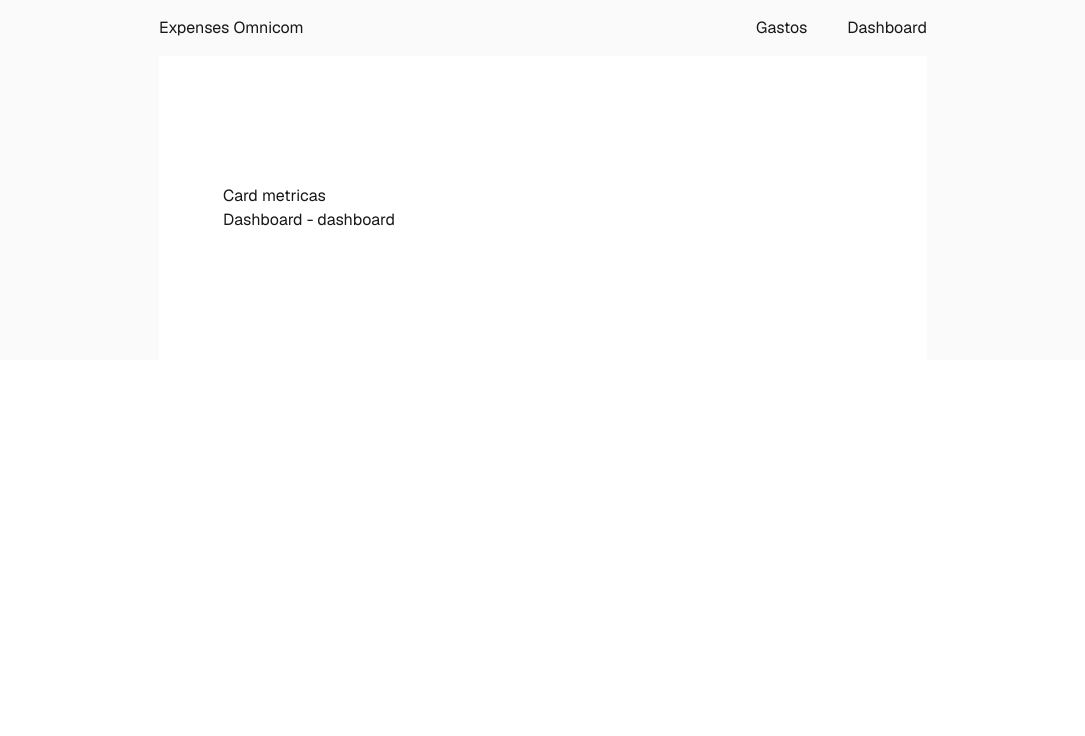
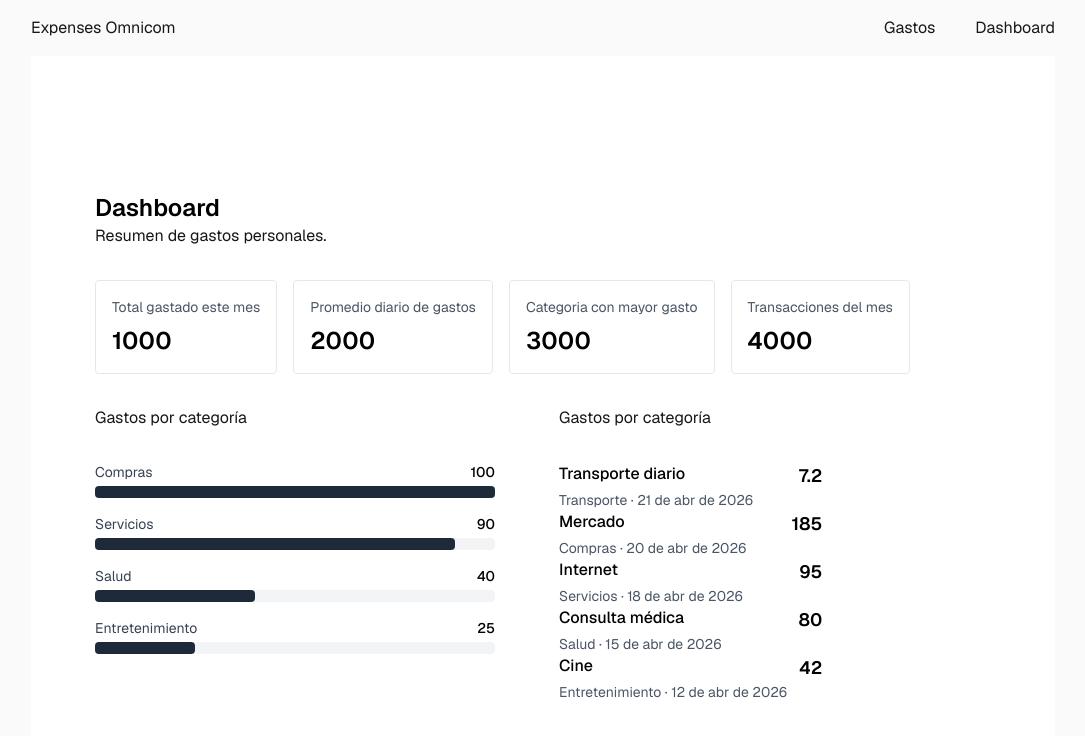
Before and after one commit to arley-cuadrado/prueba_tecnica_omnicom, a Next.js app: page / in a window 1280 px wide. Shown: the top 736 px of the page, without its empty margins (97-1182 px from the left). Built offline with nearby package versions, Linux system fonts and the light colour scheme.

Commit message:
dashboard page and modules added

```diff
--- a/src/app/dashboard/page.tsx
+++ /dev/null
@@ -1,15 +0,0 @@
-import { MetricCard } from "@/components/MetricCard"
-
-export default function Dashboard() {
-    return (
-        <>
-            <MetricCard />
-            <div>
-                <h2>
-                    Dashboard - dashboard
-                </h2>
-            </div>
-
-        </>
-    )
-}
--- a/src/app/expenses/page.tsx
+++ b/src/app/expenses/page.tsx
@@ -1,7 +1,10 @@
 export default function ExpensesPage() {
     return (
         <>
-            Expenses - Gastos
+            <header className="pb-8">
+                <h2 className="mt-2 text-2xl font-semibold text-black">Gastos</h2>
+                <p>Consulta, filtra y administra tus gastos.</p>
+            </header>
         </>
     )
 }
--- a/src/app/layout.tsx
+++ b/src/app/layout.tsx
@@ -31,7 +31,7 @@ export default function RootLayout({
       <body className="min-h-full flex flex-col">
         <div className="flex flex-col items-center justify-center bg-zinc-50 font-sans dark:bg-black">
           <Header />
-          <main className="flex flex-1 w-full max-w-3xl flex-col items-center justify-between py-32 px-16 bg-white dark:bg-black sm:items-start">
+          <main className="flex flex-1 w-full max-w-5xl flex-col items-center justify-between py-32 px-16 bg-white dark:bg-black sm:items-start">
             {children}
           </main>
         </div>
--- a/src/app/page.tsx
+++ b/src/app/page.tsx
@@ -1,10 +1,33 @@
-import Dashboard from "./dashboard/page";
-
+import { MetricCard } from "@/components/MetricCard";
+import { Chart } from "@/components/Chart";
+import ExpensesAside from '../components/ExpensesAside';
 
 export default function Home() {
+
+  const metricCard = [
+    { id: 0, label: 'Total gastado este mes', value: 1000 },
+    { id: 1, label: 'Promedio diario de gastos', value: 2000 },
+    { id: 2, label: 'Categoria con mayor gasto', value: 3000 },
+    { id: 3, label: 'Transacciones del mes', value: 4000 }
+  ]
+
   return (
     <>
-      <Dashboard />
+      <header className="pb-8">
+        <h2 className="mt-2 text-2xl font-semibold text-black">Dashboard</h2>
+        <p>Resumen de gastos personales.</p>
+      </header>
+      <section className="flex flex-row gap-4">
+        {
+          metricCard.map((item) => (
+            <MetricCard key={item.id} label={item.label} value={item.value} />
+          ))
+        }
+      </section>
+      <section className="flex flex-row gap-16 pt-8">
+        <Chart />
+        <ExpensesAside />
+      </section>
     </>
   );
 }
--- /dev/null
+++ b/src/components/Chart.tsx
@@ -0,0 +1,35 @@
+export function Chart() {
+
+    const charData = [
+        { id: 0, category: 'Compras', value: 100.000, percent: 100 },
+        { id: 1, category: 'Servicios', value: 90.000, percent: 90 },
+        { id: 2, category: 'Salud', value: 40.000, percent: 40 },
+        { id: 3, category: 'Entretenimiento', value: 25.000, percent: 25 },
+    ]
+
+    const chartMaxValue = 100;
+
+    return (
+        <>
+            <section>
+                <h2 className="pb-8">Gastos por categoría</h2>
+                <div className="space-y-4 w-100">
+                    {charData.map((item) => (
+                        <div key={item.id}>
+                            <div className="mb-1 flex justify-between gap-4 text-sm">
+                                <span className="text-gray-700">{item.category}</span>
+                                <span className="font-medium text-black">{(item.value)}</span>
+                            </div>
+                            <div className="h-3 rounded bg-gray-100">
+                                <div
+                                    className="h-3 rounded bg-gray-800 w-1"
+                                    style={{ width: `${(item.value / chartMaxValue) * 100}%` }}
+                                />
+                            </div>
+                        </div>
+                    ))}
+                </div>
+            </section>
+        </>
+    )
+}
--- /dev/null
+++ b/src/components/ExpensesAside.tsx
@@ -0,0 +1,31 @@
+export default function ExpensesAside() {
+
+    const expensesAside = [
+        { id: 0, description: 'Transporte diario', category: 'Transporte', date: '21 de abr de 2026', amount: 7.200 },
+        { id: 1, description: 'Mercado', category: 'Compras', date: '20 de abr de 2026', amount: 185.000 },
+        { id: 2, description: 'Internet', category: 'Servicios', date: '18 de abr de 2026', amount: 95.000 },
+        { id: 3, description: 'Consulta médica', category: 'Salud', date: '15 de abr de 2026', amount: 80.000 },
+        { id: 4, description: 'Cine', category: 'Entretenimiento', date: '12 de abr de 2026', amount: 42.000 }
+    ]
+
+    return (
+        <>
+            <aside>
+                <h2 className="pb-8">Gastos por categoría</h2>
+                {expensesAside.map((expense, index) => (
+                    <div key={index} className="flex flex-col gap-3 sm:flex-row sm:items-start sm:justify-between">
+                        <div>
+                            <h3 className="font-medium text-black">{expense.description}</h3>
+                            <p className="mt-1 text-sm text-gray-600">
+                                {expense.category} · {expense.date} {/*{formatDate(expense.date)}*/}
+                            </p>
+                        </div>
+                        <p className="text-lg font-semibold text-black">{expense.amount} {/* {formatCurrency(expense.amount)} */}</p>
+                    </div>
+                ))
+
+                }
+            </aside>
+        </>
+    )
+}
--- a/src/components/Header.tsx
+++ b/src/components/Header.tsx
@@ -3,7 +3,7 @@ import Link from "next/link";
 export function Header() {
     return (
         <>
-            <header className="flex w-full max-w-3xl flex-row pt-4 pb-4 gap-10 justify-between">
+            <header className="flex w-full max-w-5xl flex-row pt-4 pb-4 gap-10 justify-between">
                 <div>
                     <Link href="/">
                         Expenses Omnicom
@@ -14,7 +14,7 @@ export function Header() {
                         Gastos
                     </Link>
                     <nav>
-                        <Link href="/dashboard">
+                        <Link href="/">
                             Dashboard
                         </Link>
                     </nav>
--- a/src/components/MetricCard.tsx
+++ b/src/components/MetricCard.tsx
@@ -1,7 +1,15 @@
-export function MetricCard() {
+type MetricCardProps = {
+    label: string;
+    value: number;
+}
+
+export function MetricCard({ label, value }: MetricCardProps) {
     return (
         <>
-            Card metricas
+            <article className="rounded border border-gray-200 bg-white p-4">
+                <p className="text-sm text-gray-600">{label}</p>
+                <p className="mt-2 text-2xl font-semibold text-black">{value}</p>
+            </article>
         </>
     )
 }
```
